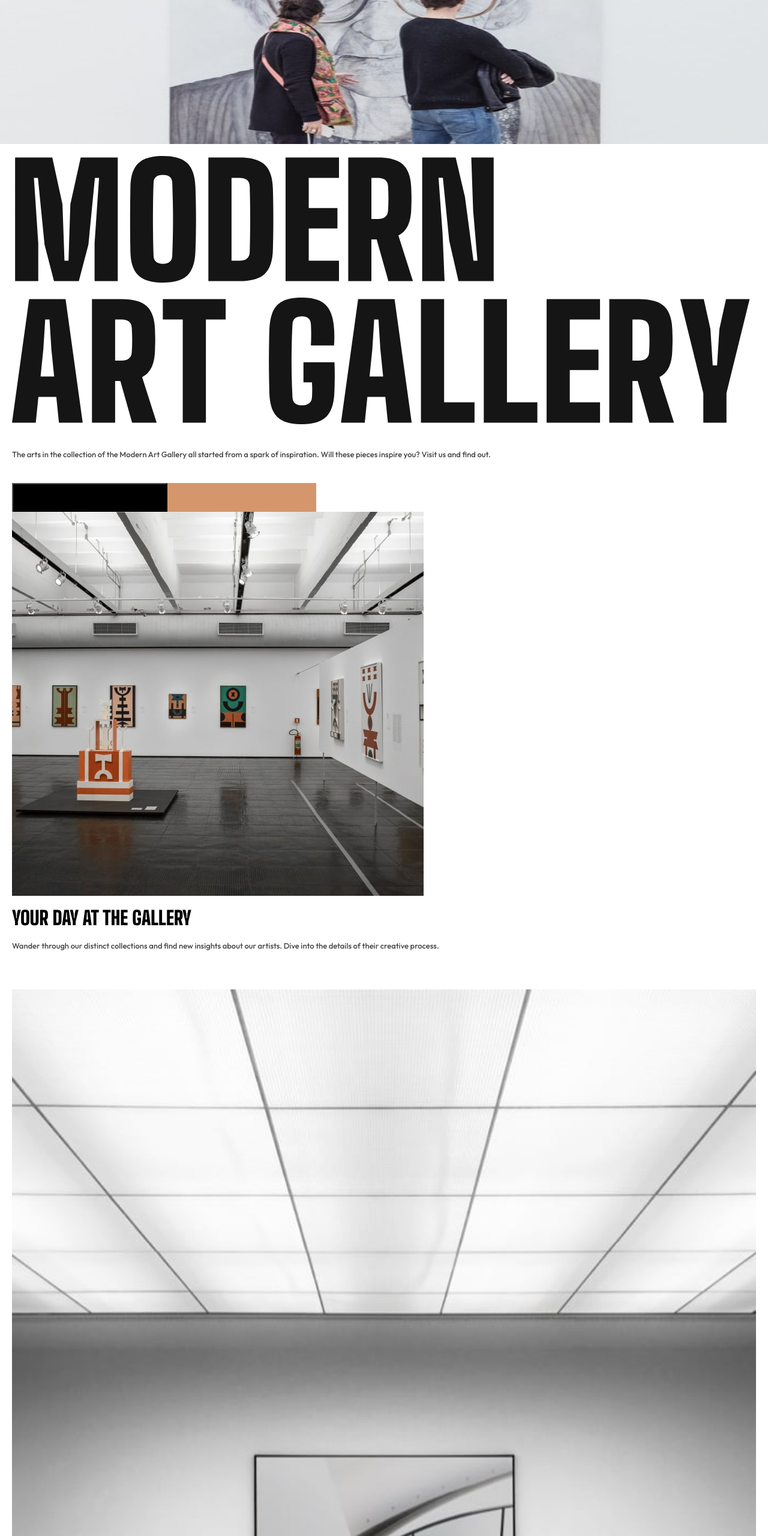
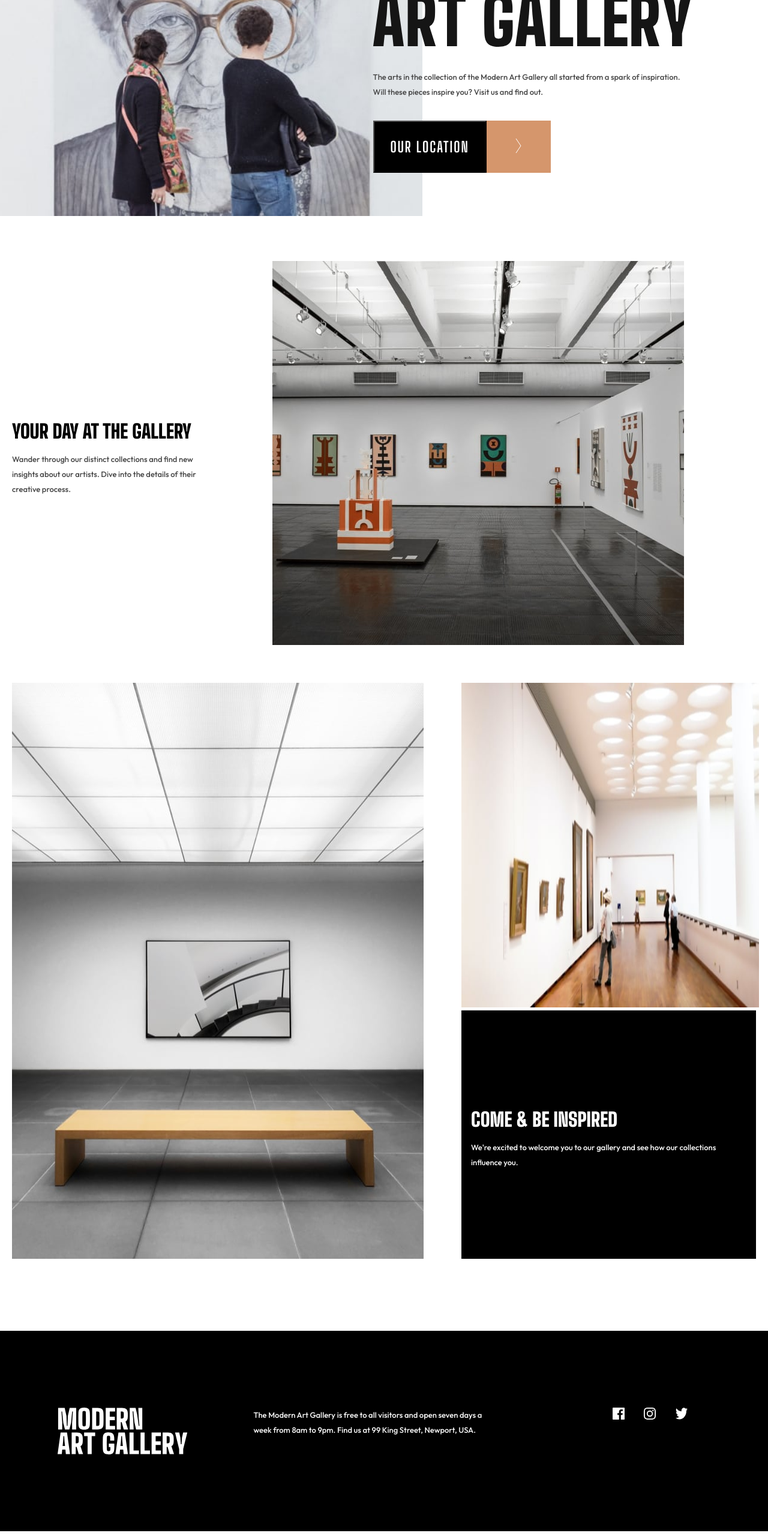
Before and after one commit to Sajeelzafar/art_gallery, a plain HTML site: page index.html in a window 1280 px wide. Shown: the part 240-2800 px from the top of the page at 60% size. Drawn offline with Linux system fonts and the light colour scheme.

Commit message:
Added tablet design styles to the existing design

```diff
--- a/desktop.css
+++ b/desktop.css
@@ -1,3 +1,3 @@
-@media only screen and (min-device-width: 768px) {
+@media only screen and (min-device-width: 960px) {
 
 }
--- a/index.css
+++ b/index.css
@@ -39,13 +39,10 @@ main {
 }
 
 .section1_para, .section2_p, .section3_p, .footer_p, .location_footer_p {
-    font-family: 'Outfit', sans-serif;
-    font-size: small;
     color: #444;
-    line-height: 25px;
 }
 
-.section1_para, .section2_p, .section3_p, .location_footer_p .footer_p, .location_p {
+.section1_para, .section2_p, .section3_p, .location_footer_p, .footer_p, .location_p {
     font-family: 'Outfit', sans-serif;
     font-size: small;
     line-height: 25px;
@@ -117,9 +114,6 @@ main {
 
 .section3_div {
     margin-bottom: 50px;
-}
-
-.section3_div {
     margin-top: 20px;
 }
 
--- a/index.html
+++ b/index.html
@@ -4,6 +4,7 @@
     <meta charset="UTF-8">
     <meta name="viewport" content="width=device-width, initial-scale=1.0">
     <link rel="stylesheet" href="index.css">
+    <link rel="stylesheet" href="tablet.css">
     <link rel="preconnect" href="https://fonts.googleapis.com">
     <link rel="preconnect" href="https://fonts.gstatic.com" crossorigin>
     <link href="https://fonts.googleapis.com/css2?family=Big+Shoulders+Display:wght@300;400;700;900&family=Outfit:wght@300;500;700&display=swap" rel="stylesheet">
@@ -45,9 +46,9 @@
         </section>
 
         <section class="section3 col-flex">
-            <img src="./resources/mobile/image-grid-2@2x.jpg" alt="Grid Image" title="Grid Image" />
+            <img class="section3_completeimage" src="./resources/mobile/image-grid-2@2x.jpg" alt="Grid Image" title="Grid Image" />
 
-            <img src="./resources/mobile/image-grid-3@2x.jpg" alt="Grid Image" title="Grid Image" />
+            <img class="section3_halfimage" src="./resources/mobile/image-grid-3@2x.jpg" alt="Grid Image" title="Grid Image" />
 
             <div class="section3_div">
                 <h1 class="section3_h1">COME & BE INSPIRED</h1>
--- a/tablet.css
+++ b/tablet.css
@@ -1,3 +1,111 @@
-@media only screen and (min-device-width: 480px){
+@media (min-width: 528px){
+    .section1 {
+        flex-direction: row;
+        flex-wrap: nowrap;
+        height: 600px;
+    }
+
+    .section1_img {
+        width: 55%;
+        object-fit: cover;
+    }
+
+    .section1_article {
+        width: 45%;
+        position: relative;
+        right: 8%;
+        padding-top: 125px;
+    }
+
+    .section2 {
+        flex-direction: row-reverse;
+        align-items: center;
+        justify-content: center;
+    }
+
+    .section2_div1 {
+        padding-left: 8%;
+        width: 65%;
+    }
+
+    .section2_div2 {
+        width: 27%;
+    }
+
+    .section3 {
+        display: grid;
+        grid-template-columns: 60% 40%;
+    }
+
+    .section3_completeimage {
+        grid-row: 1 / 3;
+    }
+
+    .section3_halfimage {
+        height: 100%;
+        margin-left: 5px;
+    }
+
+    .section3_div {
+        margin: 25px 0 0 5px;
+        display: flex;
+        max-width: 100%;
+        flex-direction: column;
+        justify-content: center;
+    }
+
+    footer {
+        display: grid !important;
+        grid-template-columns: 20% 45% 15%;
+        padding: 10% 7.5%;
+        margin-top: 100px;
+        column-gap: 10%;
+        justify-content: flex-start;
+        align-items: flex-start;
+
+    }
+
+    .footer_title {
+        width: 100%;
+    }
+
+    .footer_p, .location_footer_p {
+        padding: 0 20% 0 0;
+    }
+
+    .footer_icons img, .location_footer_icons img {
+        padding-right: 20%;
+    }
+
+    .locationimage {
+        max-height: 600px;
+        object-fit: cover;
+    }
+
+    nav {
+        margin-left: 7.5%;
+        align-content: center;
+    }
+
+    .nav_button {
+        max-width: 5%;
+    }
+
+    .section1_arrow {
+        max-height: 90%;
+    }
+
+    .nav_button, .nav_button2 {
+        padding: 3%;
+    }
+
+    .location_section {
+        flex-direction: row !important;
+    }
+
+    .location_h1 {
+        padding-right: 15%;
+        padding-left: 5%;
+    }
 
 }
```
Also changed, not shown: location.html (+3 -2 lines).
